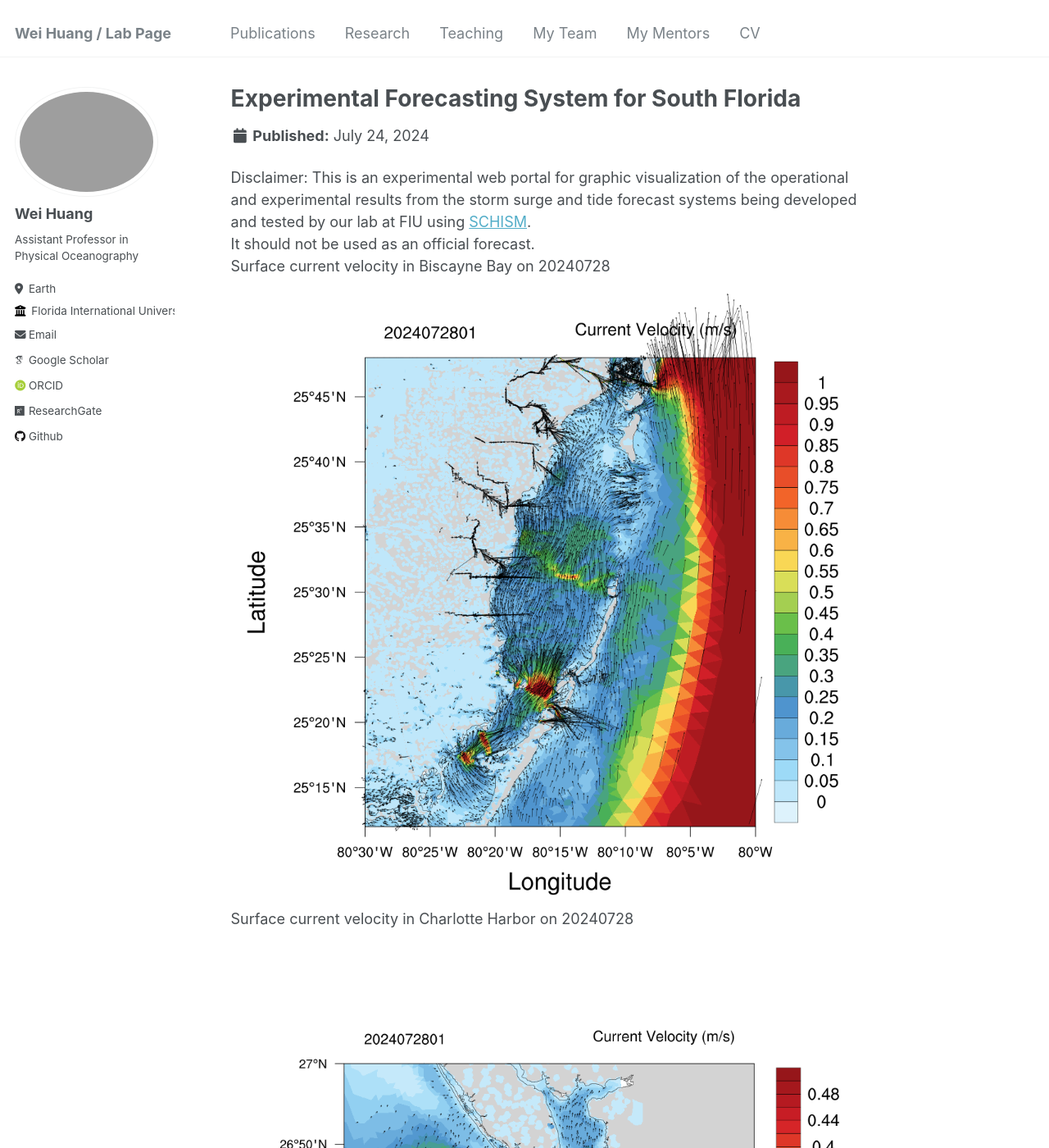
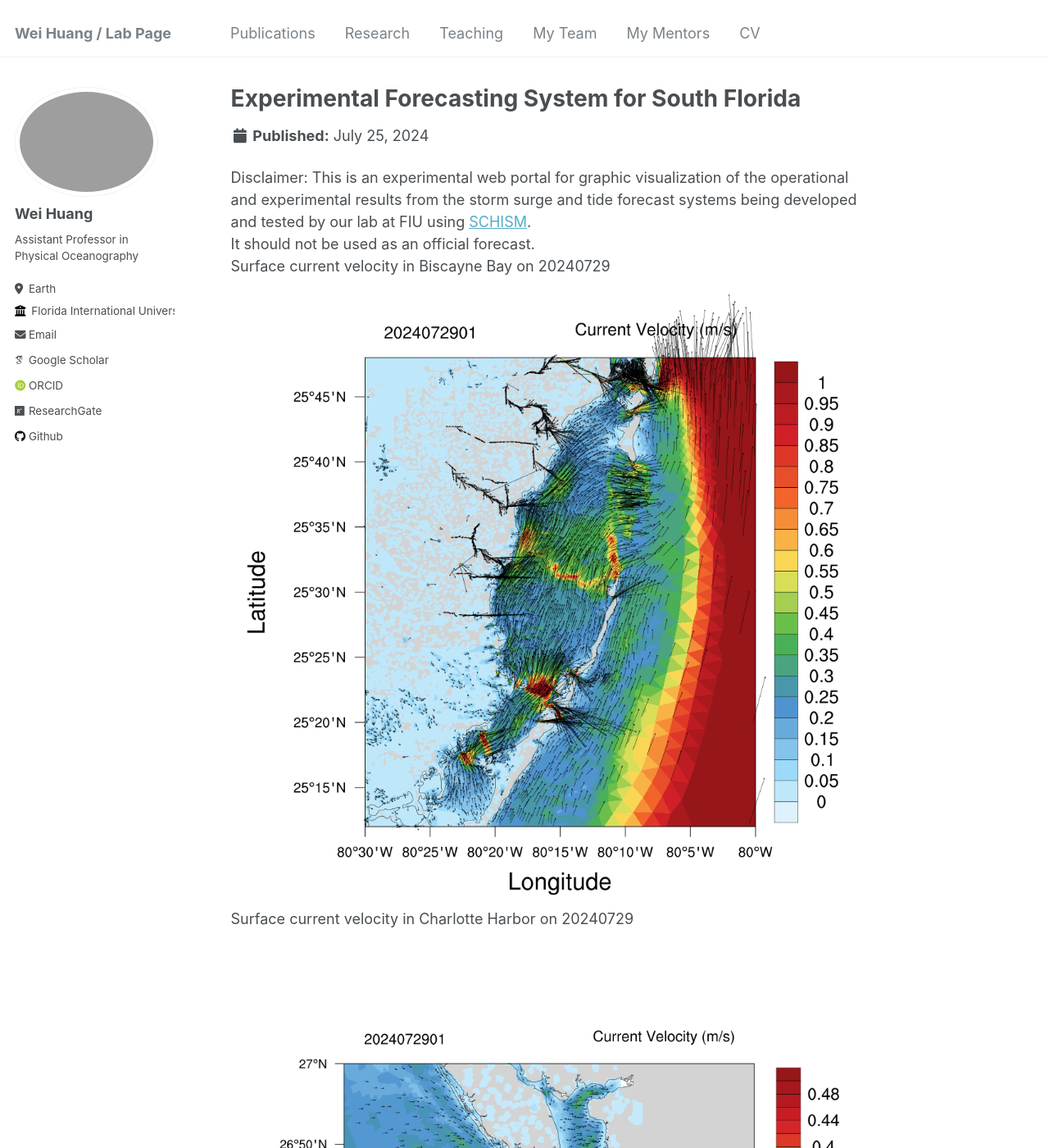
Before and after one commit to huang96169/huang96169.github.io, a Jekyll site: the page built from _research/research-1.md, in a window 1280 px wide and 1400 px high. Shown: the whole window at 82% size. Built offline with Jekyll 4.4.1, drawn with Linux system fonts in a browser that asks for light colours; some web fonts are replaced; some of the changed text lies outside the part shown.

Commit message:
replaced research_uv1.gif research_salt1.gif research_temp1.gif and replaced research_elev2.gif research_uv2.gif research_salt2.gif research_temp2.gif

```diff
--- a/_research/research-1.md
+++ b/_research/research-1.md
@@ -1,7 +1,7 @@
 ---
 title: "Experimental Forecasting System for South Florida"
-short: Surface current velocity of South Florida from 20240724 to 20240728
-date: 2024-07-24
+short: Surface current velocity of South Florida from 20240725 to 20240729
+date: 2024-07-25
 short1: "Disclaimer: This is an experimental web portal for graphic visualization of the operational and experimental results from the storm surge and tide forecast systems being developed and tested by our lab at FIU using [SCHISM](https://ccrm.vims.edu/schismweb/). It should not be used as an official forecast."
 excerpt: "<img src='/images/research_uv1.gif'>"
 collection: research
@@ -10,11 +10,11 @@ collection: research
 Disclaimer:
 This is an experimental web portal for graphic visualization of the operational and experimental results from the storm surge and tide forecast systems being developed and tested by our lab at FIU using [SCHISM](https://ccrm.vims.edu/schismweb/).<br/>
 It should not be used as an official forecast.<br/>
-Surface current velocity in Biscayne Bay on 20240728<br/>
+Surface current velocity in Biscayne Bay on 20240729<br/>
 <img src='/images/research_Bbay.png'>
-Surface current velocity in Charlotte Harbor on 20240728<br/>
+Surface current velocity in Charlotte Harbor on 20240729<br/>
 <img src='/images/research_Cbay.png'>
-Surface current velocity in Tampa Bay on 20240728<br/>
+Surface current velocity in Tampa Bay on 20240729<br/>
 <img src='/images/research_Tbay.png'>
 The map below showns observational stations used for validating the model's results, as well as the horizontal grid. <br/>
 The horizontal grid for SCHISM in simulating Biscayne Bay in South Florida, using flexible resolution resolving levees and canals (1-2 m), watershed rural and urban areas (30m-50m) and coastal ocean (500m-5km).<br/>
```
Also changed, not shown: _research/research-2.md (+6 -6 lines), images/research_Bbay.png, images/research_Cbay.png, images/research_Tbay.png, images/research_maxelev2.gif.
